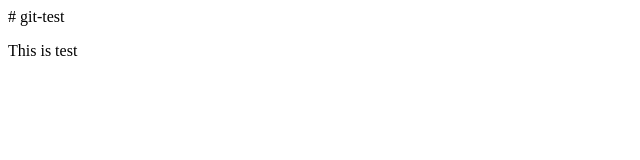
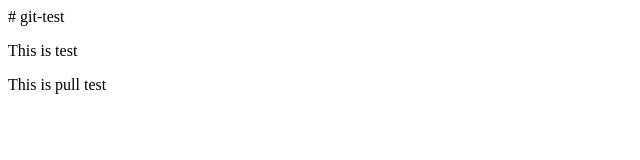
Before and after one commit to Samuraitrash/git-test, a plain HTML site: page index.html in a window 1280 px wide. Shown: the whole page, without its empty margins (0-640 px from the left). Drawn offline with Linux system fonts and the light colour scheme.

Commit message:
Update index.html

```diff
--- a/index.html
+++ b/index.html
@@ -1,2 +1,3 @@
 # git-test
 <p>This is test<p>
+<p>This is pull test</p>
```
